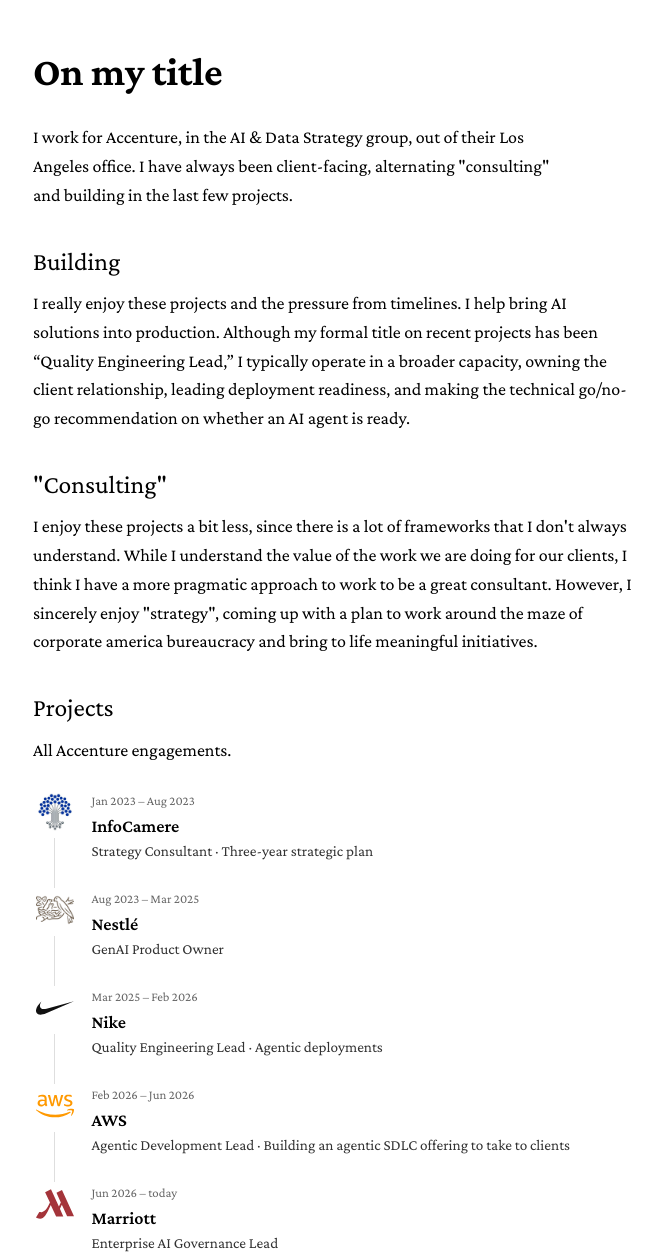
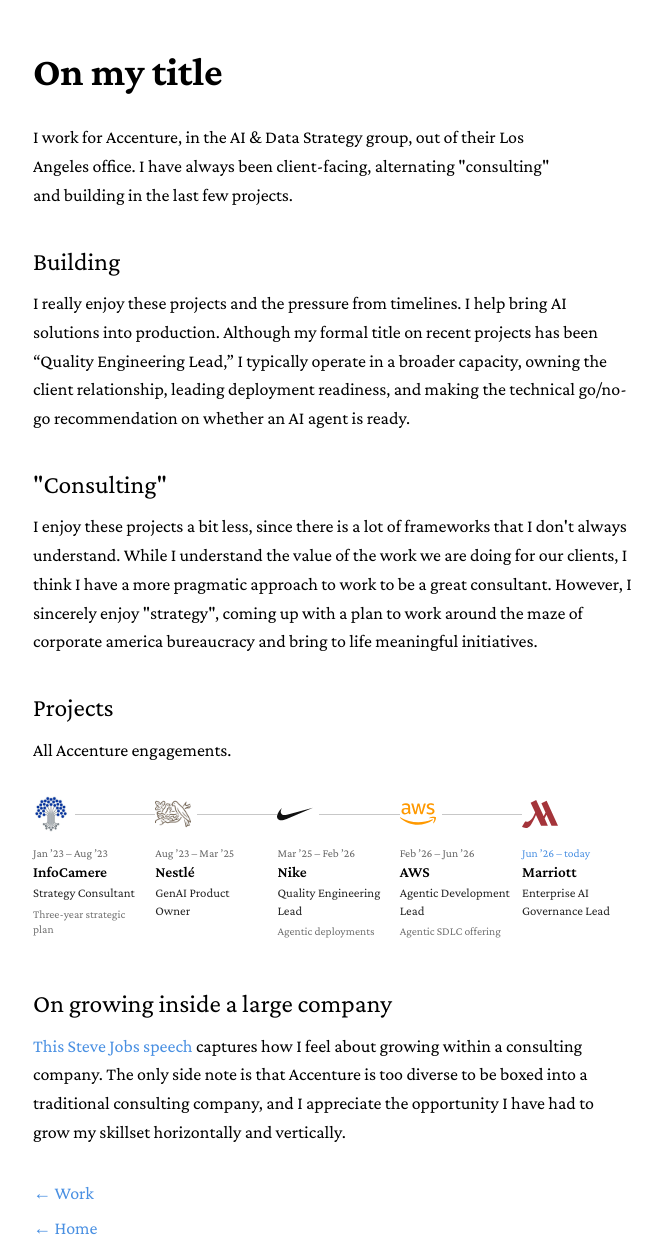
Before and after one commit to francesco-ai-la/francesco-ai-la.github.io, a plain HTML site: page data-ai-value-strategy-consultant.html in a window 1280 px wide. Shown: the top 1257 px of the page, without its empty margins (7-669 px from the left). Drawn offline with Linux system fonts and the light colour scheme.

Commit message:
Make the project timeline horizontal
One column per engagement with a rail running logo-centre to
logo-centre, instead of the vertical stack.

Role and descriptor are now separate spans so the narrow columns can
size them independently, and dates use the compact 'Jan '23' form to
avoid wrapping at ~110px wide.

Below 640px five columns do not fit, so the strip scrolls sideways with
scroll-snap rather than collapsing back to vertical. Checked that the
page itself does not scroll horizontally at 375px.

Co-Authored-By: Claude Opus 5 <noreply@anthropic.com>

```diff
--- a/data-ai-value-strategy-consultant.html
+++ b/data-ai-value-strategy-consultant.html
@@ -44,44 +44,37 @@
 
     <ol class="timeline">
       <li>
-        <img class="mark" src="assets/logos/infocamere.png" alt="InfoCamere" width="44" height="44" loading="lazy" />
-        <span class="entry">
-          <span class="date">Jan 2023 &ndash; Aug 2023</span>
+        <img class="mark" src="assets/logos/infocamere.png" alt="InfoCamere" width="42" height="42" loading="lazy" />
+        <span class="date">Jan &rsquo;23 &ndash; Aug &rsquo;23</span>
         <span class="company">InfoCamere</span>
-          <span class="role">Strategy Consultant &middot; Three-year strategic plan</span>
-        </span>
+        <span class="role">Strategy Consultant</span>
+        <span class="note">Three-year strategic plan</span>
       </li>
       <li>
-        <img class="mark" src="assets/logos/nestle.png" alt="Nestl&eacute;" width="44" height="44" loading="lazy" />
-        <span class="entry">
-          <span class="date">Aug 2023 &ndash; Mar 2025</span>
+        <img class="mark" src="assets/logos/nestle.png" alt="Nestl&eacute;" width="42" height="42" loading="lazy" />
+        <span class="date">Aug &rsquo;23 &ndash; Mar &rsquo;25</span>
         <span class="company">Nestl&eacute;</span>
         <span class="role">GenAI Product Owner</span>
-        </span>
       </li>
       <li>
-        <img class="mark" src="assets/logos/nike.svg" alt="Nike" width="44" height="44" loading="lazy" />
-        <span class="entry">
-          <span class="date">Mar 2025 &ndash; Feb 2026</span>
+        <img class="mark" src="assets/logos/nike.svg" alt="Nike" width="42" height="42" loading="lazy" />
+        <span class="date">Mar &rsquo;25 &ndash; Feb &rsquo;26</span>
         <span class="company">Nike</span>
-          <span class="role">Quality Engineering Lead &middot; Agentic deployments</span>
-        </span>
+        <span class="role">Quality Engineering Lead</span>
+        <span class="note">Agentic deployments</span>
       </li>
       <li>
-        <img class="mark" src="assets/logos/aws.svg" alt="Amazon Web Services" width="44" height="44" loading="lazy" />
-        <span class="entry">
-          <span class="date">Feb 2026 &ndash; Jun 2026</span>
+        <img class="mark" src="assets/logos/aws.svg" alt="Amazon Web Services" width="42" height="42" loading="lazy" />
+        <span class="date">Feb &rsquo;26 &ndash; Jun &rsquo;26</span>
         <span class="company">AWS</span>
-          <span class="role">Agentic Development Lead &middot; Building an agentic SDLC offering to take to clients</span>
-        </span>
+        <span class="role">Agentic Development Lead</span>
+        <span class="note">Agentic SDLC offering</span>
       </li>
       <li class="current">
-        <img class="mark" src="assets/logos/marriott.svg" alt="Marriott" width="44" height="44" loading="lazy" />
-        <span class="entry">
-          <span class="date">Jun 2026 &ndash; today</span>
+        <img class="mark" src="assets/logos/marriott.svg" alt="Marriott" width="42" height="42" loading="lazy" />
+        <span class="date">Jun &rsquo;26 &ndash; today</span>
         <span class="company">Marriott</span>
         <span class="role">Enterprise AI Governance Lead</span>
-        </span>
       </li>
     </ol>
 
--- a/style.css
+++ b/style.css
@@ -125,34 +125,31 @@ video {
   margin-top: 0.4rem;
 }
 
-/* Timeline */
+/* Timeline — horizontal, one column per engagement */
 
 .timeline {
   list-style: none;
   padding: 0;
-  margin: 1.6rem 0 2.6rem;
+  margin: 1.8rem 0 2.8rem;
+  display: flex;
+  gap: 0.7rem;
 }
 
 .timeline li {
+  flex: 1 1 0;
+  min-width: 0;
   position: relative;
-  display: flex;
-  gap: 0.9rem;
-  padding-bottom: 1.6rem;
 }
 
-/* the rail, drawn behind the logos */
+/* the rail, running from one logo's centre to the next */
 .timeline li::before {
   content: "";
   position: absolute;
-  left: 21px;
-  top: 48px;
-  bottom: -4px;
-  width: 1px;
-  background-color: rgba(0, 0, 0, 0.13);
-}
-
-.timeline li:last-child {
-  padding-bottom: 0;
+  top: 21px;
+  left: 18px;
+  width: calc(100% + 0.7rem);
+  height: 1px;
+  background-color: rgba(0, 0, 0, 0.22);
 }
 
 .timeline li:last-child::before {
@@ -160,39 +157,73 @@ video {
 }
 
 .timeline .mark {
-  flex: 0 0 auto;
-  width: 44px;
-  height: 44px;
+  display: block;
+  width: 42px;
+  height: 42px;
   object-fit: contain;
+  object-position: left center;
   background-color: #ffffff;
-  padding: 3px;
+  padding: 3px 6px 3px 0;
   box-sizing: border-box;
   position: relative;
   z-index: 1;
-}
-
-.timeline .entry {
-  display: block;
-  padding-top: 0.15rem;
+  margin-bottom: 0.6rem;
 }
 
 .timeline .date {
   display: block;
-  font-size: 0.8rem;
+  font-size: 0.72rem;
   opacity: 0.6;
-  line-height: 1.5;
+  line-height: 1.4;
+}
+
+.timeline li.current .date {
+  color: var(--sinatra-blue);
+  opacity: 1;
 }
 
 .timeline .company {
   display: block;
   font-weight: 600;
+  font-size: 0.95rem;
+  line-height: 1.3;
+  margin-top: 0.1rem;
 }
 
 .timeline .role {
   display: block;
-  font-size: 0.95rem;
-  opacity: 0.8;
-  line-height: 1.45;
+  font-size: 0.8rem;
+  opacity: 0.85;
+  line-height: 1.35;
+  margin-top: 0.2rem;
+}
+
+.timeline .note {
+  display: block;
+  font-size: 0.72rem;
+  opacity: 0.55;
+  line-height: 1.35;
+  margin-top: 0.25rem;
+}
+
+/* On a phone the five columns do not fit, so the strip scrolls sideways
+   instead of collapsing back to a vertical list. */
+@media (max-width: 640px) {
+  .timeline {
+    overflow-x: auto;
+    gap: 1.1rem;
+    padding-bottom: 0.6rem;
+    scroll-snap-type: x proximity;
+  }
+
+  .timeline li {
+    flex: 0 0 148px;
+    scroll-snap-align: start;
+  }
+
+  .timeline li::before {
+    width: calc(100% + 1.1rem);
+  }
 }
 
 /* Dividers */
```
Also changed, not shown: 1 other file. Lines whose indentation alone changed are shown as unchanged.
